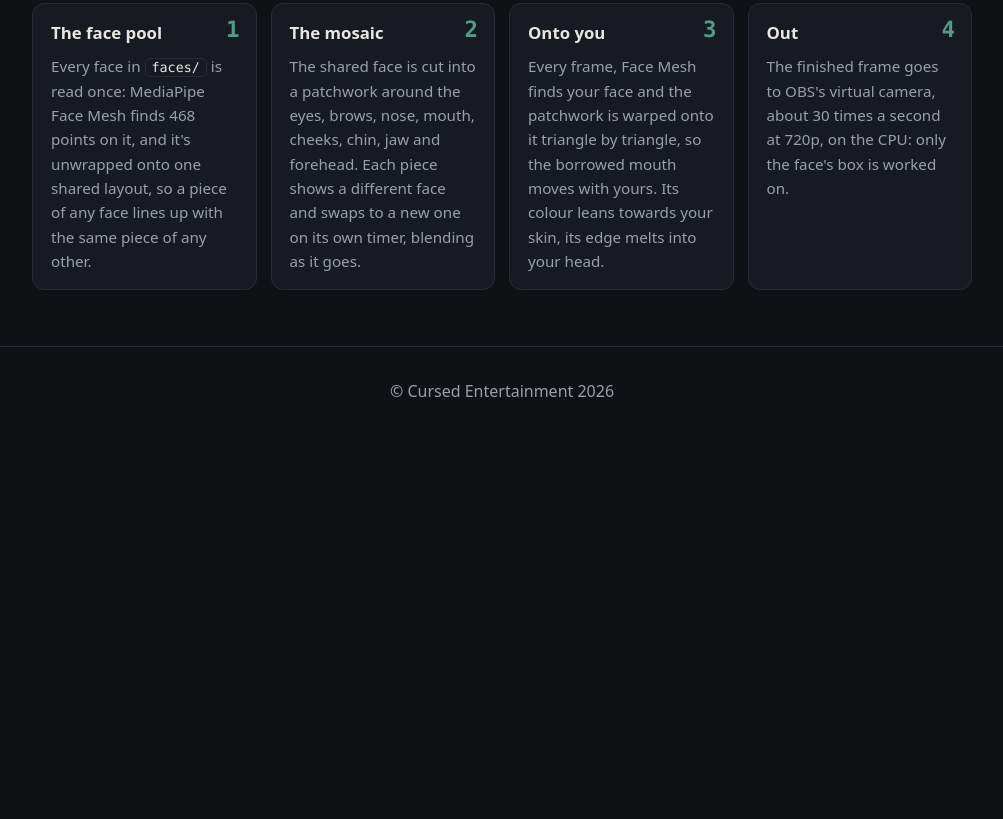
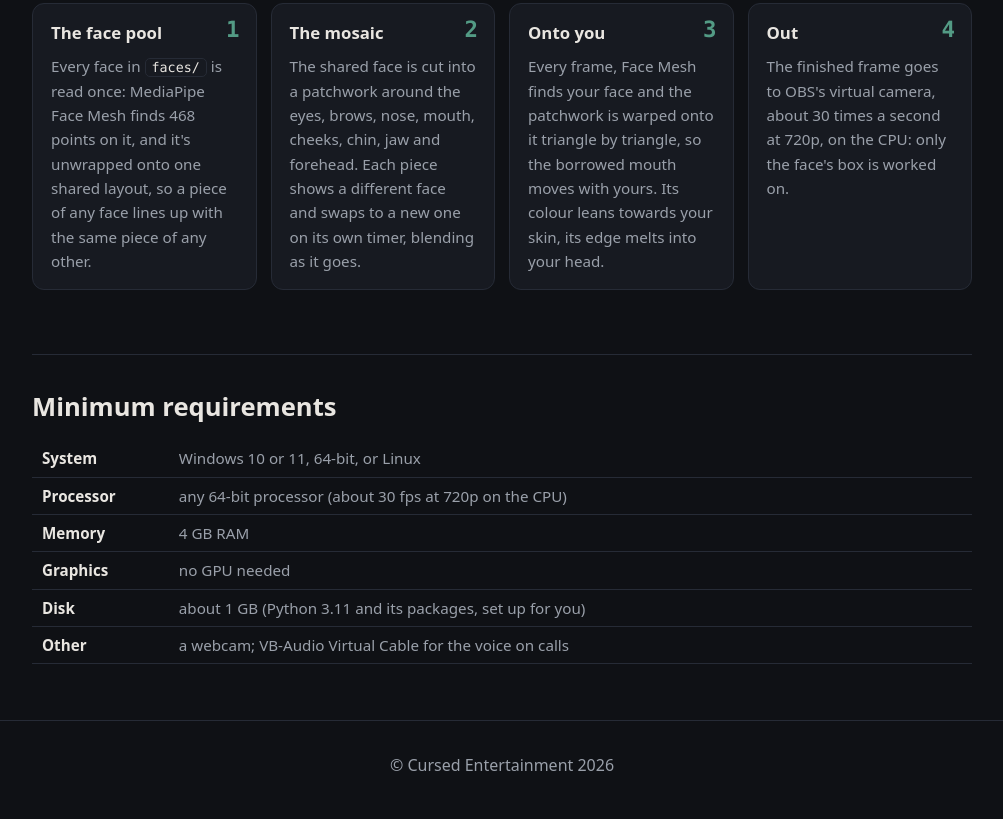
Before and after one commit to CursedPrograms/Mosaic-Mask, a plain HTML site: page index.html in a window 1280 px wide. Shown: the part 3553-4372 px from the top of the page, without its empty margins (138-1141 px from the left). Before the commit the page ends 3998 px from the top, so only its background shows below. Drawn offline with Linux system fonts and the light colour scheme.

Commit message:
Minimum requirements in the README and on the site
Co-Authored-By: Claude Opus 5.5 <noreply@anthropic.com>

```diff
--- a/index.html
+++ b/index.html
@@ -112,6 +112,17 @@
       <div class="card"><span class="n">4</span><h3>Out</h3><p>The finished frame goes to OBS's virtual camera, about 30 times a second at 720p, on the CPU: only the face's box is worked on.</p></div>
     </div>
   </section>
+    <section class="keys" id="requirements">
+      <h2>Minimum requirements</h2>
+      <table class="reqs">
+        <tr><th>System</th><td>Windows 10 or 11, 64-bit, or Linux</td></tr>
+        <tr><th>Processor</th><td>any 64-bit processor (about 30 fps at 720p on the CPU)</td></tr>
+        <tr><th>Memory</th><td>4 GB RAM</td></tr>
+        <tr><th>Graphics</th><td>no GPU needed</td></tr>
+        <tr><th>Disk</th><td>about 1 GB (Python 3.11 and its packages, set up for you)</td></tr>
+        <tr><th>Other</th><td>a webcam; VB-Audio Virtual Cable for the voice on calls</td></tr>
+      </table>
+    </section>
 </main>
 
 <div id="lightbox" class="lightbox" hidden><img alt=""></div>
--- a/site/style.css
+++ b/site/style.css
@@ -68,3 +68,12 @@ tr:first-child td { border-top: 0; }
 .lightbox img { max-width: 100%; max-height: 100%; border-radius: 10px; }
 
 #site-footer { text-align: center; color: var(--dim); padding: 32px 0 40px; border-top: 1px solid var(--border); margin-top: 24px; }
+
+/* minimum requirements */
+#requirements { margin-top: 32px; }
+.reqs { width: 100%; border-collapse: collapse; margin-top: 8px; }
+.reqs th, .reqs td { padding: 6px 10px; text-align: left; vertical-align: top;
+  border-bottom: 1px solid var(--line, var(--border, #3a3a3a)); }
+.reqs th { width: 9em; color: var(--text); font-weight: 600; white-space: nowrap; }
+.reqs td { color: var(--dim, var(--text)); }
+@media (max-width: 600px) { .reqs th { width: auto; white-space: normal; } }
```
Also changed, not shown: 1 other file.
